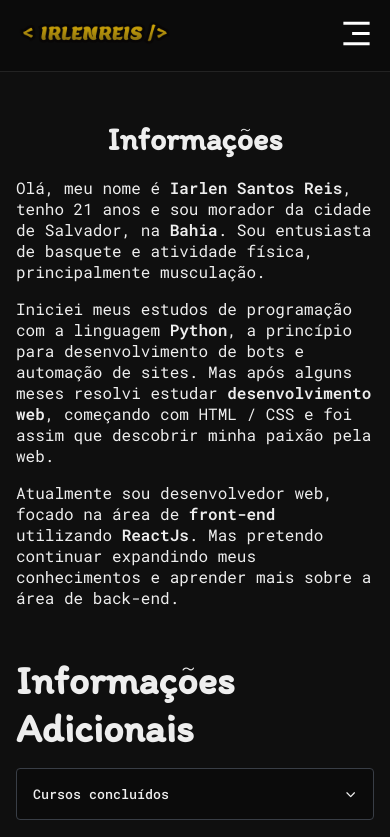
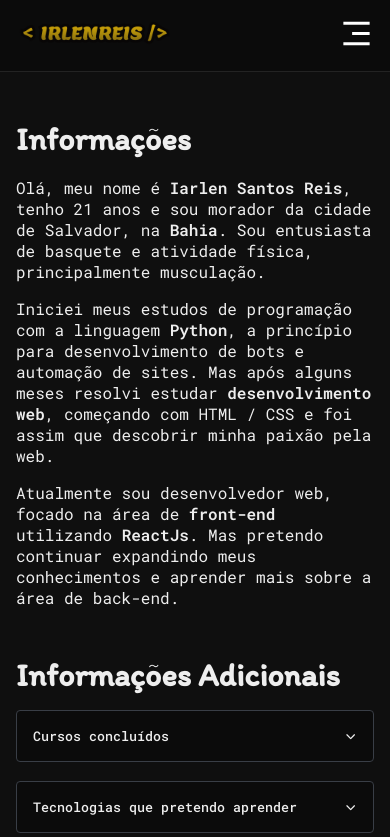
Before and after one commit to iarlen-reis/Meu-Portfolio, a React (Vite) app: page /sobre in a window 390 px wide. Shown: the top 837 px of the page. Built offline with nearby package versions, Linux system fonts and the light colour scheme.

Commit message:
Adicionando responsividade no h2 da página sobre.

```diff
--- a/src/Pages/About/style.js
+++ b/src/Pages/About/style.js
@@ -29,9 +29,6 @@ export const AboutHeaderContainer = styled.h1`
 
   @media (max-width: 440px) {
     font-size: ${FontsSizes.fontRegular};
-  }
-  @media (max-width: 403px) {
-    text-align: center;
   }
 
   @media (max-width: 357px) {
@@ -67,6 +64,23 @@ export const AboutDescriptionAdditionalContainer = styled.div`
   h2 {
     font-family: ${FontFamilly.fontItim};
     font-size: ${FontsSizes.fontRegularPlus};
+  }
+
+  @media (max-width: 440px) {
+    h2 {
+      font-size: ${FontsSizes.fontRegular};
+    }
+  }
+  @media (max-width: 357px) {
+    h2 {
+      font-size: ${FontsSizes.fontSmallPlus};
+    }
+  }
+
+  @media (max-width: 292px) {
+    h2 {
+      font-size: 1.5rem;
+    }
   }
 `;
 
```
